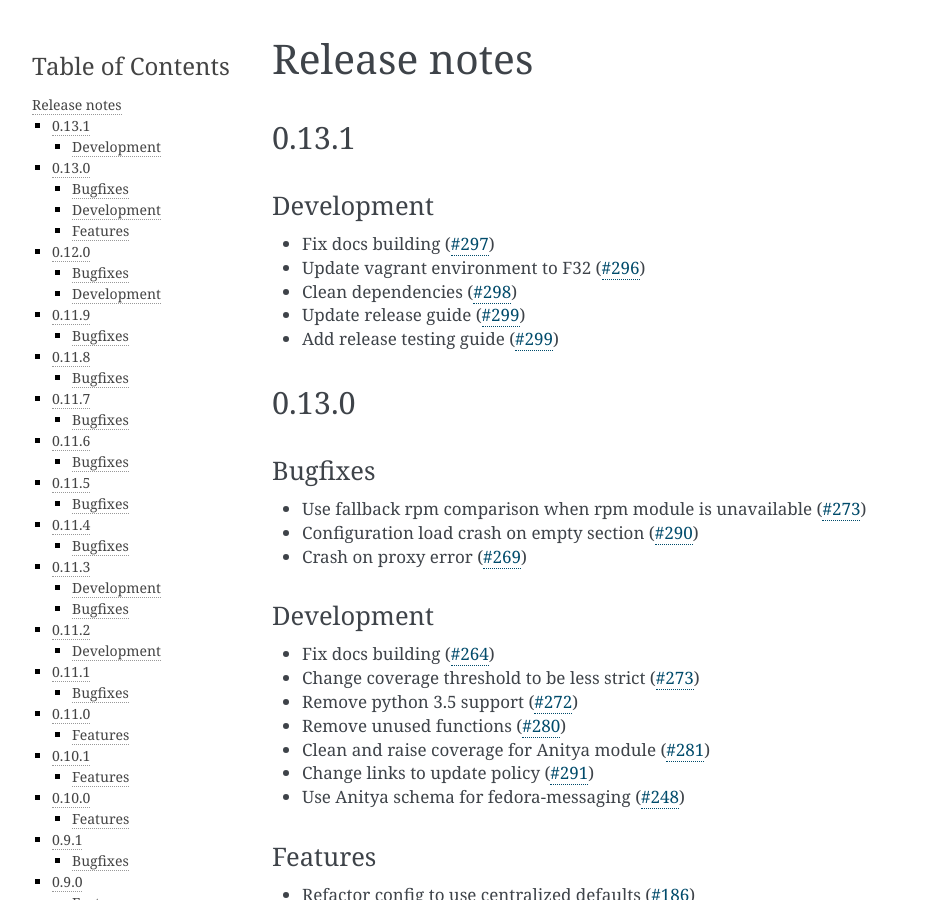
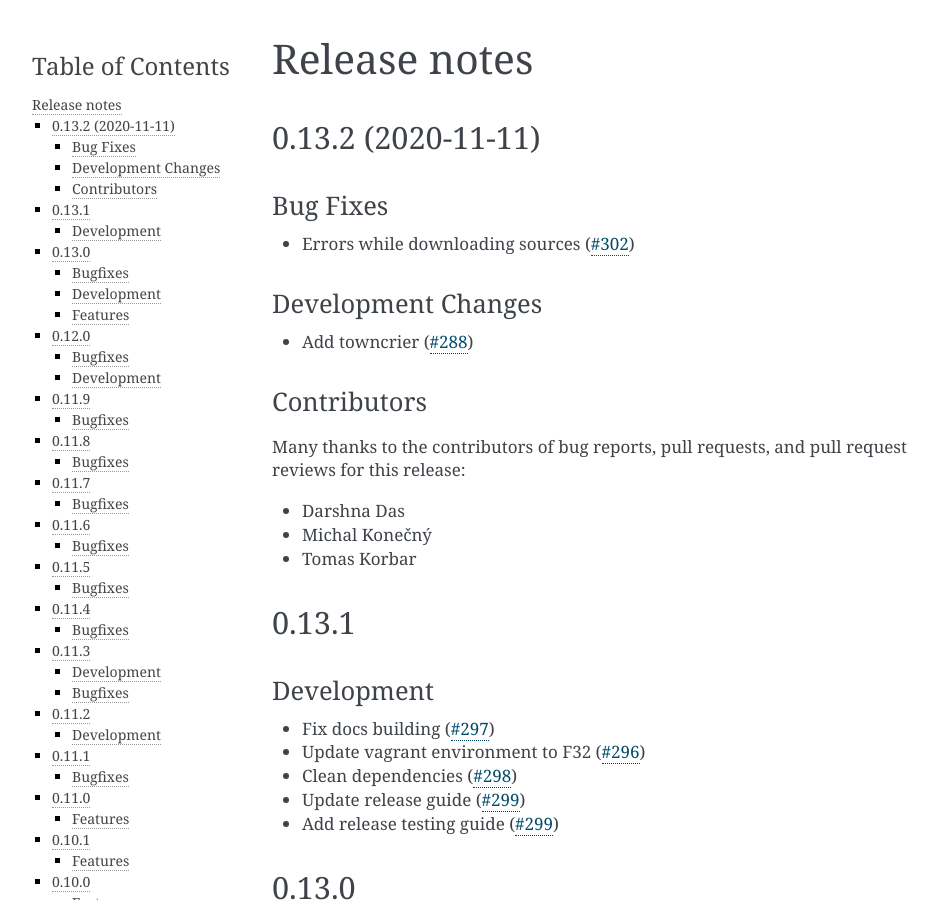
Before and after one commit to fedora-infra/the-new-hotness, a Sphinx documentation site: the page built from docs/release-notes.rst, in a window 1280 px wide and 900 px high. Shown: the whole window, without its empty margins (148-1086 px from the left). Built offline with Sphinx 7.4.7, drawn with Linux system fonts in a browser that asks for light colours.

Commit message:
the-new-hotness 0.13.2
Signed-off-by: Michal Konečný <mkonecny@redhat.com>

```diff
--- a/docs/release-notes.rst
+++ b/docs/release-notes.rst
@@ -3,6 +3,33 @@ Release notes
 =============
 
 .. towncrier release notes start
+
+0.13.2 (2020-11-11)
+===================
+
+Bug Fixes
+---------
+
+* Errors while downloading sources
+  (`#302 <https://github.com/fedora-infra/the-mew-hotness/issues/302>`_)
+
+
+Development Changes
+-------------------
+
+* Add towncrier
+  (`#288 <https://github.com/fedora-infra/the-mew-hotness/issues/288>`_)
+
+
+Contributors
+------------
+Many thanks to the contributors of bug reports, pull requests, and pull request
+reviews for this release:
+
+* Darshna Das
+* Michal Konečný
+* Tomas Korbar
+
 
 0.13.1
 ======
--- a/hotness/__init__.py
+++ b/hotness/__init__.py
@@ -6,4 +6,4 @@ from __future__ import absolute_import, unicode_literals
 
 __author__ = "Red Hat, Inc. and others"
 __license__ = "LGPLv2+"
-__version__ = "0.13.1"
+__version__ = "0.13.2"
```
Also changed, not shown: 2 other files.
